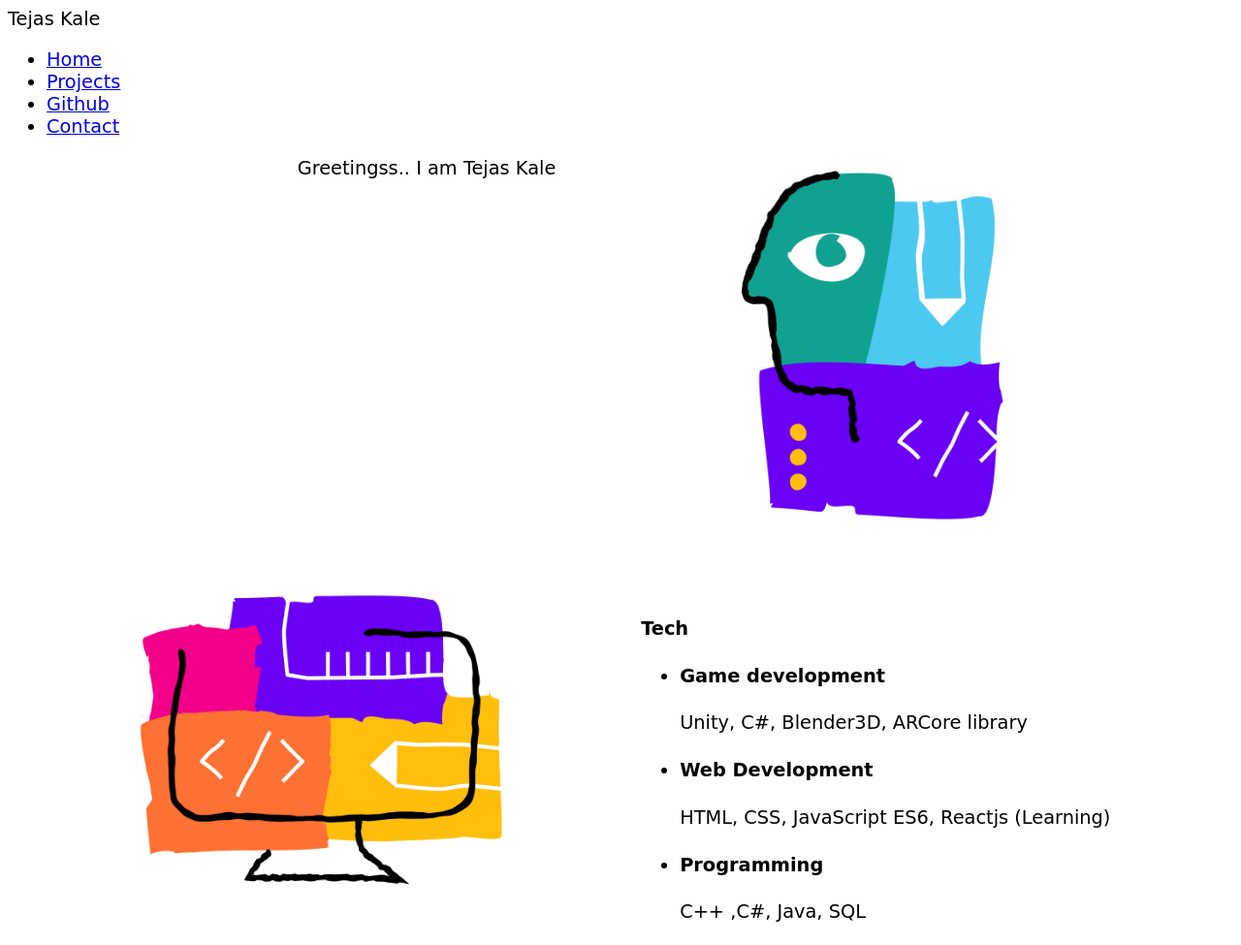
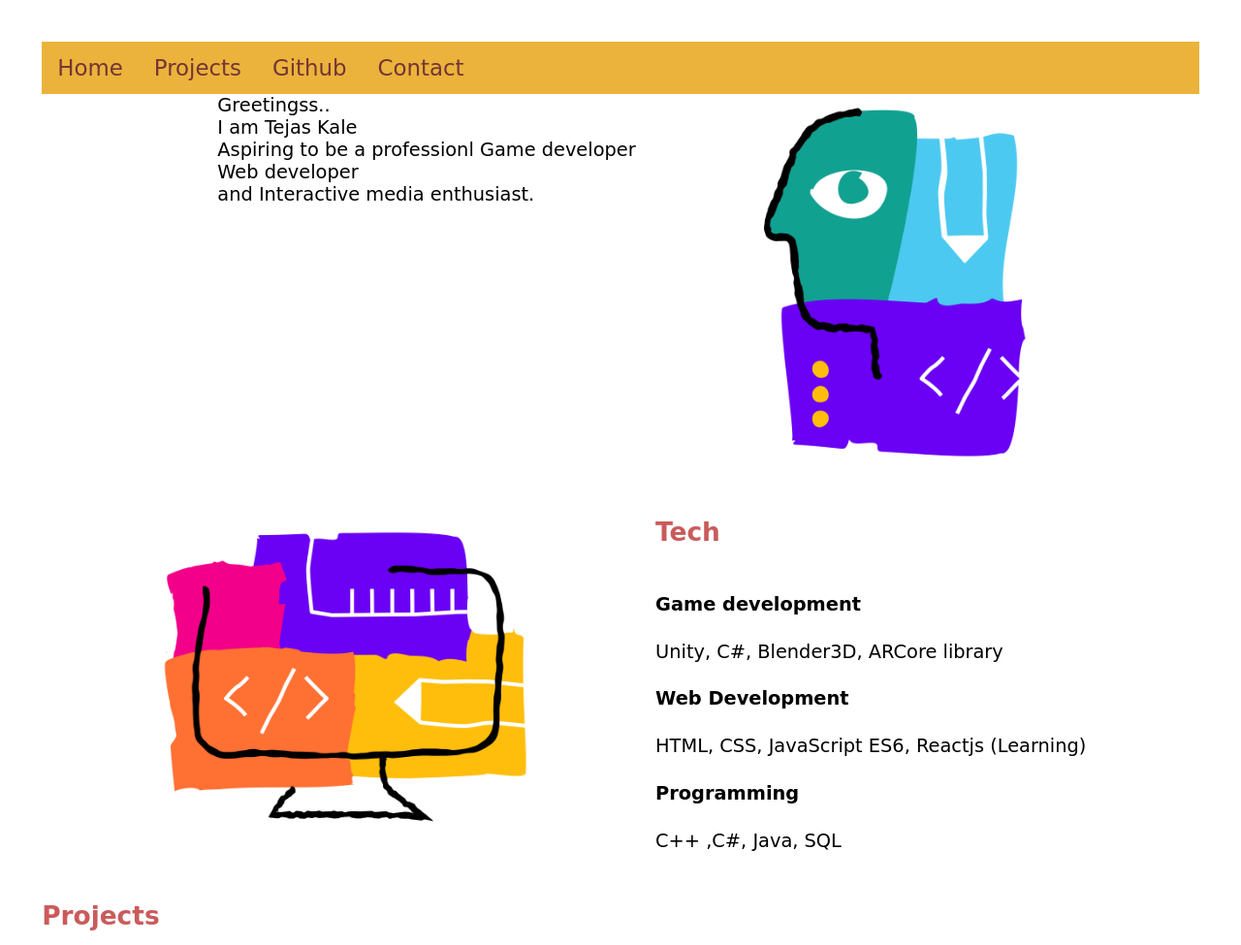
Before and after one commit to kaletejas/Portfolio, a plain HTML site: page index.html in a window 1280 px wide. Shown: the top 975 px of the page at 97% size. Drawn offline with Linux system fonts and the light colour scheme; a web font is replaced by a local one.

Commit message:
Added projects page

```diff
--- a/index.html
+++ b/index.html
@@ -2,8 +2,8 @@
 <html>
 <head>
     <meta charset='utf-8'>
-    <meta http-equiv='X-UA-Compatible' content='IE=edge'>
-    <title>Page Title</title>
+    <!-- <meta http-equiv='X-UA-Compatible' content='IE=edge'> -->
+    <title>Tejas</title>
     <meta name='viewport' content='width=device-width, initial-scale=1'>
     <link rel='stylesheet' type='text/css' media='screen' href='main.css'>
 
@@ -15,32 +15,33 @@
     </header>
 
     <nav class="menu">
-        Tejas Kale
+
         <ul>
-           <li class=""><a href="#Home" class="">Home</a></li>
-           <li class=""><a href="#Projects" class="">Projects</a></li>
-           <li class=""><a href="https://github.com/kaletejas" class="">Github</a></li>
-           <li class=""><a href="#Contact" class="">Contact</a></li>
+           <li class="menu-items"><a href=" " class="" >Home</a></li>
+           <li class="menu-items"><a href="projects.html" class="" >Projects</a></li>
+           <li class="menu-items"><a href="https://github.com/kaletejas" class="" target="_blank">Github</a></li>
+           <li class="menu-items"><a href="#Contact" class="" >Contact</a></li>
         </ul>
     </nav>
 
     <div class="container">
         <div class="item-left"></div>
-         Greetingss..
-        I am Tejas Kale
+         Greetingss.. <br>
+        I am Tejas Kale <br>
+        Aspiring to be a professionl Game developer<br> Web developer <br> and Interactive media enthusiast.
 
         <div class="item-right">
-            <img src="images/intro.png" alt="" width="400" height="400">
+            <img src="images/intro.png" class="img" alt="">
         </div>
     </div>
 
 
     <div class="container">
       <div class="item-left">
-          <img src="images/tech.png" alt="" width="400" height="400">
+          <img src="images/tech.png" class="img" alt="">
       </div>
         <div class="item-right">
-            <h2>Tech</h2>
+            <h2 class="section-heading">Tech</h2>
                 <ul>
                     <li><h4>Game development</h4> <p>Unity, C#, Blender3D, ARCore library </p></li>
                     <li><h4>Web Development</h4> <p>HTML, CSS, JavaScript ES6, Reactjs (Learning) </p></li>
@@ -53,7 +54,7 @@
 
     <div class="container">
         <div class="item-left">
-            <h2>Projects</h2>
+            <h2 class="section-heading">Projects</h2>
             <ul>
                 <li><h4>Augmented Reality Interior Design App</h4> <p>This application enables user to visualize virtual home decor objects in real
                     time. It was built using Google’s ARCore Library and Java.<br> Publised a <a href="http://ijasret.com/VolumeArticles/FullTextPDF/421_6.AUGMENTED_REALITY_INTERIOR_DESIGN.pdf" class="">Research Paper</a>  for the same with my Team. </p></li>
@@ -64,7 +65,7 @@
             </ul>
         </div>
         <div class="item-right">
-            <img src="images/project.png" alt="" width="400" height="400">
+            <img src="images/project.png" class="img" alt="">
         </div>
     </div>
 
@@ -72,11 +73,11 @@
 
     <div class="container">
         <div class="item-left">
-            <img src="images/extra.png" alt="" max-width="400" height="400">
+            <img src="images/extra.png" class="img" alt="">
         </div>
 
         <div class="item-right">
-            <h2>Connect</h2>
+            <h2 id="Contact" class="section-heading">Connect</h2>
                 <ul>
                     <li><h4>Email</h4> <p> tejasvijaykale@gmail.com </p></li>
                     <li><h4>Twitter</h4> <p>https://twitter.com/tejaskale_ </p></li>
--- a/main.css
+++ b/main.css
@@ -3,6 +3,10 @@
 *{
     font-family: 'Bakbak One', cursive;
     font-size: 1.1rem;
+}
+body{
+    background-color: rgb(255, 255, 255);
+    padding: 2rem;
 }
 
 .container{
@@ -12,11 +16,47 @@
 }
 
 .item-left{
-    align-self: flex-start;
+    align-self: center;
+    flex-basis: auto;
+    flex-grow: initial;
 }
 
 .item-right{
-    align-self: flex-end;
+    align-self: center;
     flex-basis: auto;
     flex-grow: initial;
+    justify-content: center;
 }
+
+.img{
+    width: 100%;
+    max-width: 400px;
+    max-height: auto;
+}
+
+ul {
+    list-style-type: none;
+    margin: 0;
+    padding: 0;
+    overflow: hidden;
+  }
+.menu{
+    background-color: rgb(235, 179, 59);
+}
+
+.menu-items{
+    float: left;
+}
+.menu-items a{
+    display: block;
+  color: rgb(116, 53, 53);
+  text-align: center;
+  padding: 14px 16px;
+  text-decoration: none;
+     font-size: 1.3rem;
+}
+
+.section-heading{
+    color: rgb(202, 91, 91);
+   font-size: 1.5rem;
+}
```
Also changed, not shown: projects.html (added, +61 -0 lines), images/spice1.png (added).
